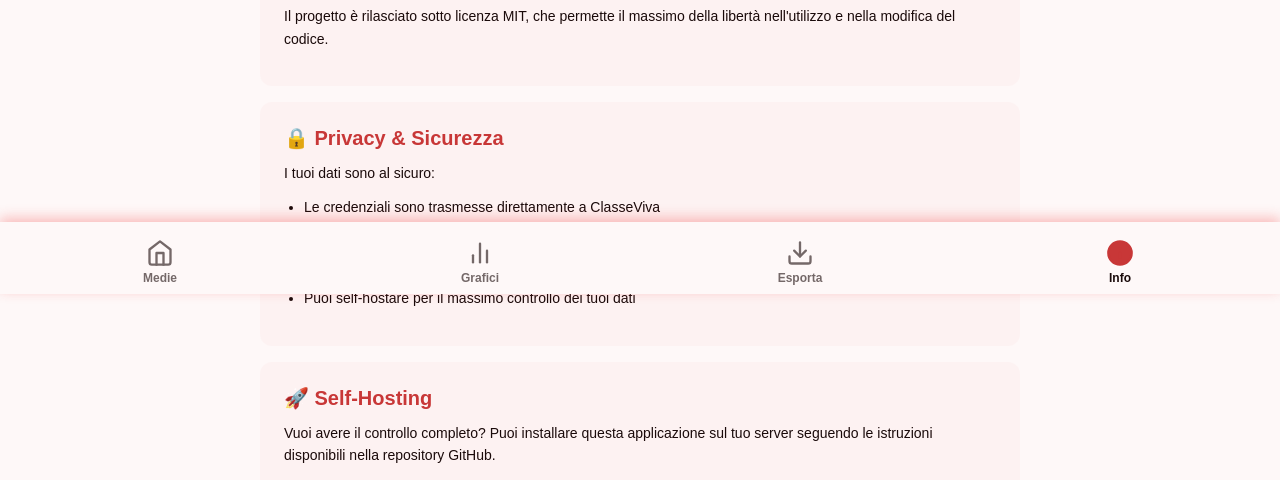
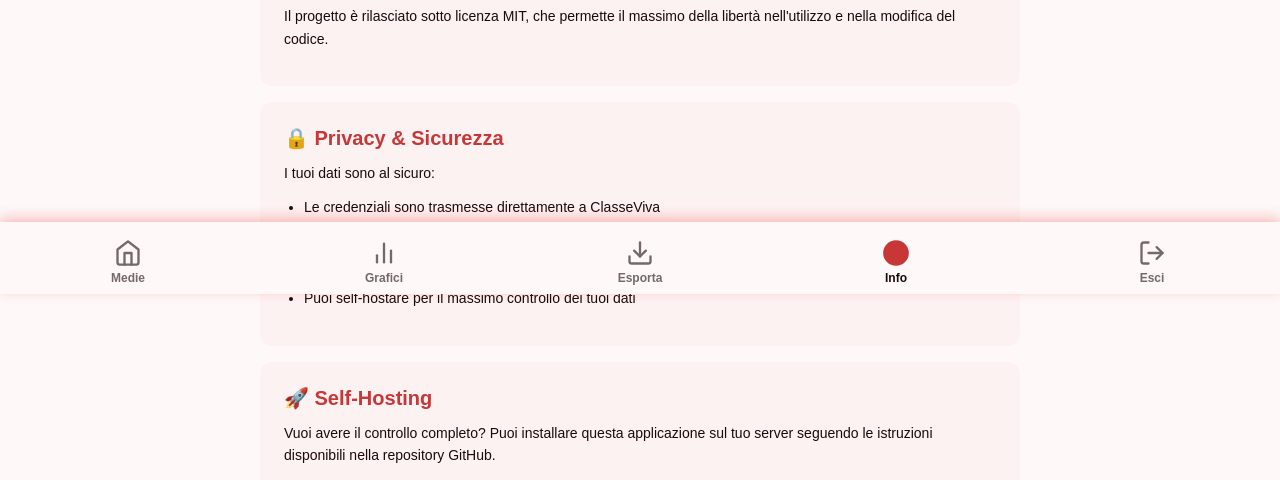
Before and after one commit to gablilli/chemediaho, a Flask app: page /info in a window 1280 px wide. Shown: the part 506-986 px from the top of the page. Run offline with Flask 3, Linux system fonts and the light colour scheme.

Commit message:
fix: logout button to info.html
Added a logout button with an SVG icon to the info template.

```diff
--- a/templates/info.html
+++ b/templates/info.html
@@ -390,6 +390,14 @@
         </svg>
         <span class="nav-label">Info</span>
       </a>
+      <button type="button" class="nav-item" id="logoutNavBtn">
+        <svg class="nav-icon" xmlns="http://www.w3.org/2000/svg" viewBox="0 0 24 24" stroke-width="2" stroke-linecap="round" stroke-linejoin="round">
+          <path d="M9 21H5a2 2 0 0 1-2-2V5a2 2 0 0 1 2-2h4"/>
+          <polyline points="16 17 21 12 16 7"/>
+          <line x1="21" y1="12" x2="9" y2="12"/>
+        </svg>
+        <span class="nav-label">Esci</span>
+      </button>
     </nav>
 
     <script>
```
